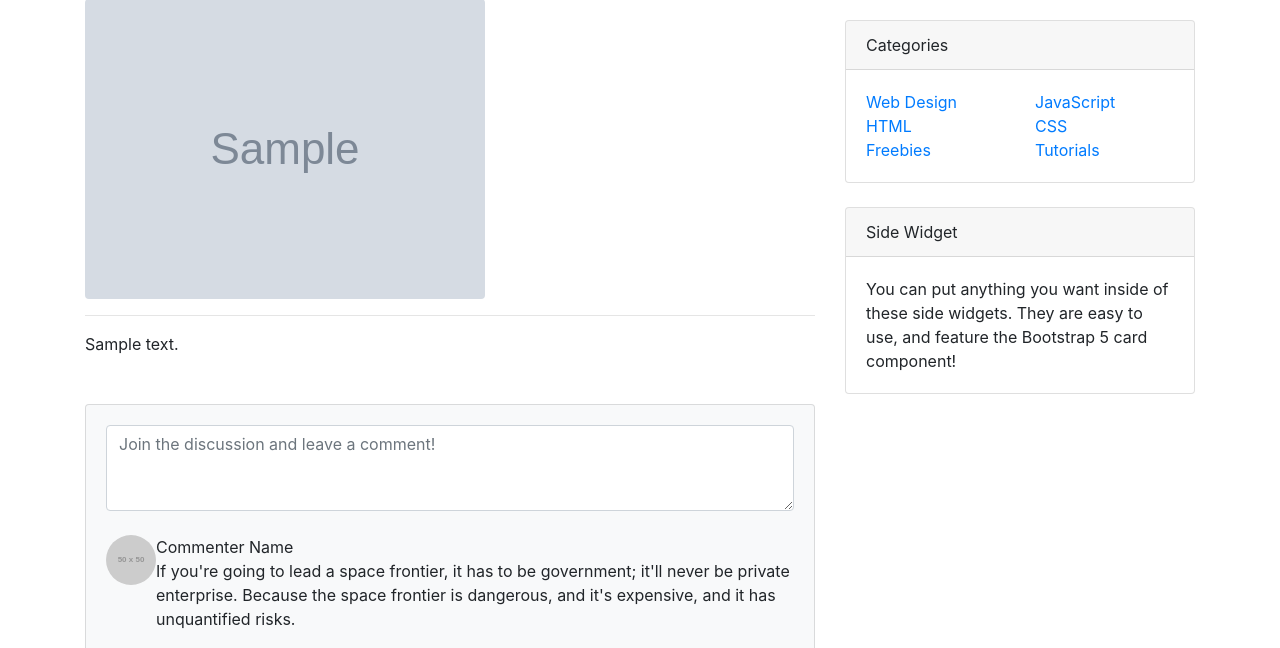
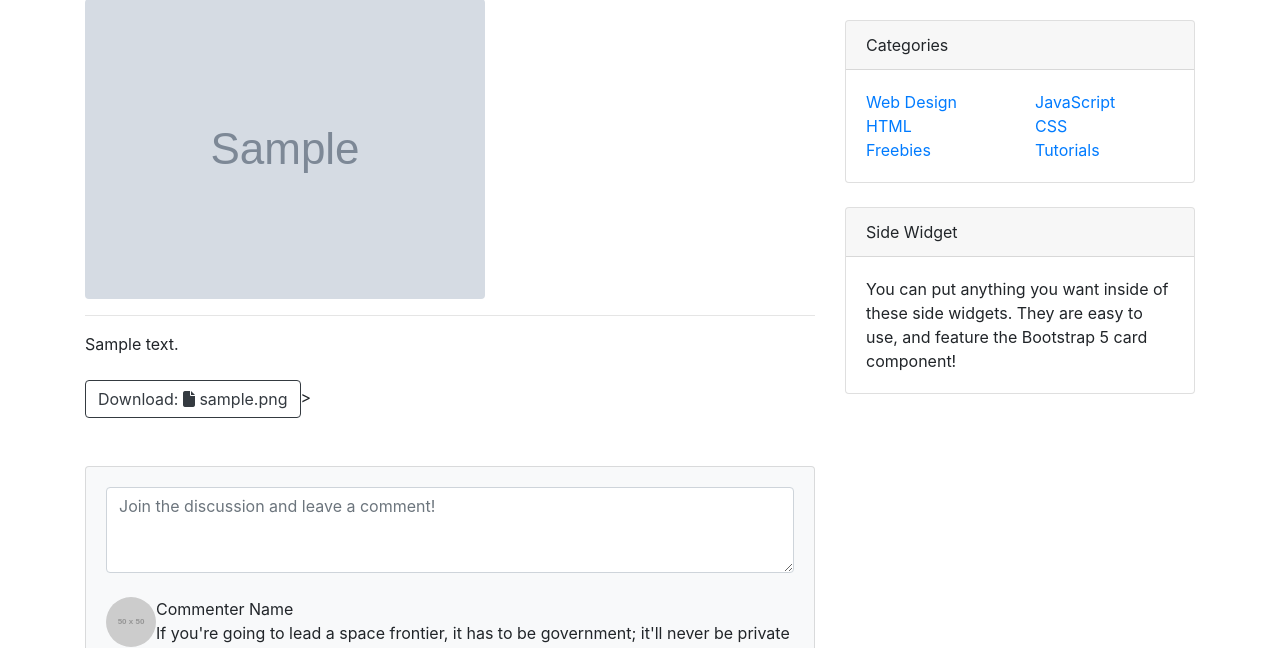
Before and after one commit to woo-sang-jeong/Blog-project-with-bootstrap-django, a Django app: page /blog/1/ in a window 1280 px wide. Shown: the part 237-885 px from the top of the page. Run offline with Django 4.2, Linux system fonts and the light colour scheme; tables that the repository leaves empty hold one stand-in row (values such as "Sample post"); grey boxes marked "Sample" are stand-in pictures; grey boxes labelled with a size stand in for pictures from a placeholder-image service; some libraries are stand-ins or nearby versions.

Commit message:
다운로드 버튼 출력

```diff
--- a/blog/models.py
+++ b/blog/models.py
@@ -1,4 +1,5 @@
 from django.db import models
+import os
 
 # Create your models here.
 
@@ -20,3 +21,9 @@ class Post(models.Model):
 
     def get_absolute_url(self):
         return f'/blog/{self.pk}/'
+
+    def get_file_name(self):
+        return os.path.basename(self.file_upload.name)
+
+    def get_file_ext(self):
+        return self.get_file_name().sqlit('.')[-1]
--- a/blog/templates/blog/post_detail.html
+++ b/blog/templates/blog/post_detail.html
@@ -11,6 +11,8 @@
         <link rel="icon" type="image/x-icon" href="assets/favicon.ico" />
         <!-- Core theme CSS (includes Bootstrap)-->
         <link href="css/styles.css" rel="stylesheet" />
+        <!-- Fontawesome -->
+        <script src="https://kit.fontawesome.com/08f292796e.js" crossorigin="anonymous"></script>
     </head>
     <body>
         <!-- Responsive navbar-->
@@ -54,6 +56,27 @@
                         <!-- Post content-->
                         <section class="mb-5">
                             <p class="fs-5 mb-4">{{ post.content }}</p>
+
+                            {% if post.file_upload %}
+                            <a href="{{ post.file_upload.url }}" class="btn btn-outline-dark" role="button">
+                                Download:
+
+                                {% if post.get_file_ext == 'csv' %}
+                                    <i class="fa-solid fa-file-csv"></i>
+                                {% elif post.get_file_ext == 'xlsx' or post.get_file_ext == 'xls' %}
+                                    <i class="fa-solid fa-file-excel"></i>
+                                {% elif post.get_file_ext == 'word' or post.get_file_ext == 'doc' %}
+                                    <i class="fa-solid fa-file-word"></i>
+                                {% elif post.get_file_ext == 'pdf' %}
+                                    <i class="fas fa-file-pdf"></i>
+                                {% elif post.get_file_ext == 'jpg' or post.get_file_ext == 'png' %}
+                                    <i class="fa-solid fa-file-image"></i>
+                                {% else %}
+                                    <i class="fa-solid fa-file"></i>
+                                {% endif %}
+                                    {{ post.get_file_name }}
+                            </a>>
+                            {% endif %}
                         </section>
                     </article>
                     <!-- Comments section-->
```
